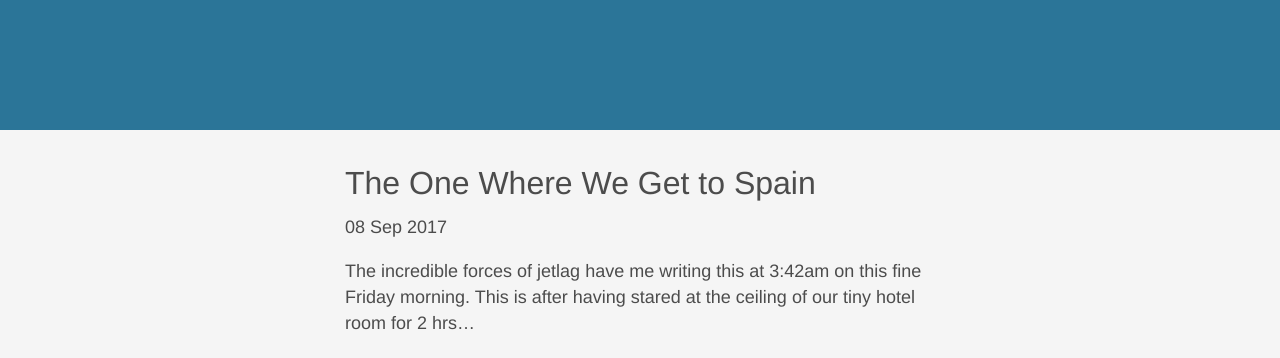
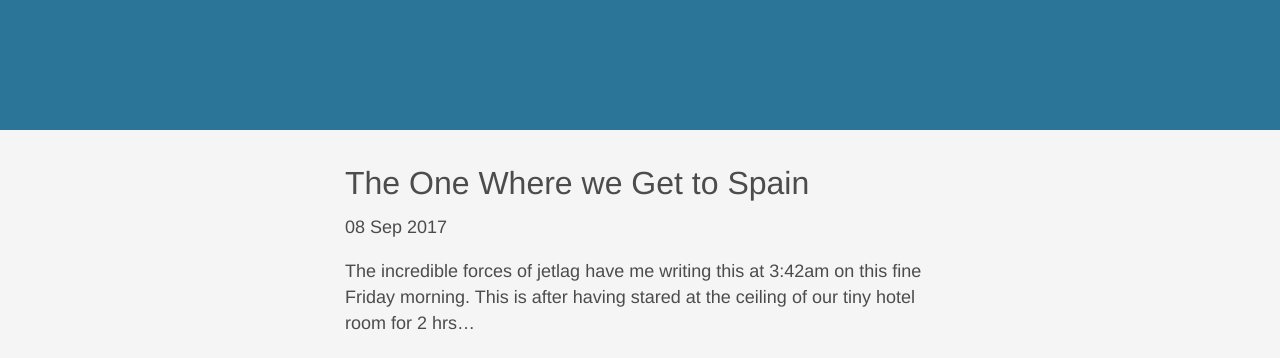
Before and after one commit to lame/five_weeks_abroad, a Jekyll site: the page built from _posts/2017-09-08-the-one-where-we-get-to-spain.markdown, in a window 1280 px wide and 900 px high. Shown: the top 358 px of the window. Built offline with Jekyll 4.4.1, drawn with Linux system fonts in a browser that asks for light colours; comment, search, counter and statistics services are not loaded.

```diff
--- a/_posts/2017-09-08-the-one-where-we-get-to-spain.markdown
+++ b/_posts/2017-09-08-the-one-where-we-get-to-spain.markdown
@@ -1,6 +1,6 @@
 ---
 layout: post
-title:  "The One Where We Get to Spain"
+title:  "The One Where we Get to Spain"
 date:   2017-09-08
 author: Saralee Morales
 comments: true
```
Also changed, not shown: 2 other files.
